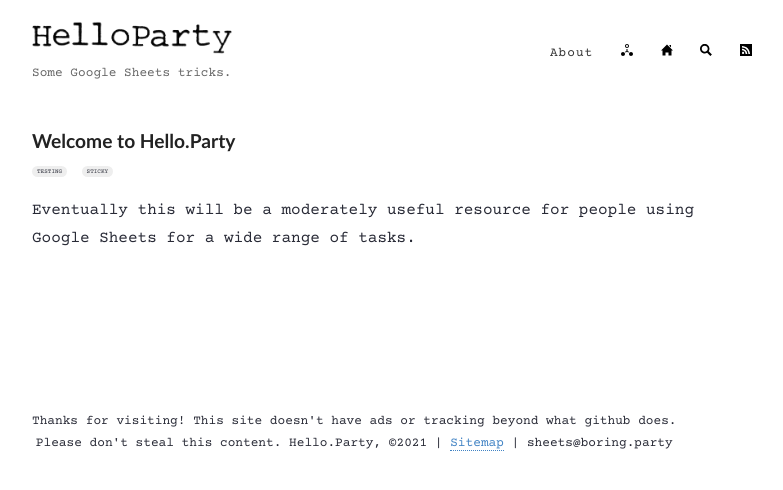
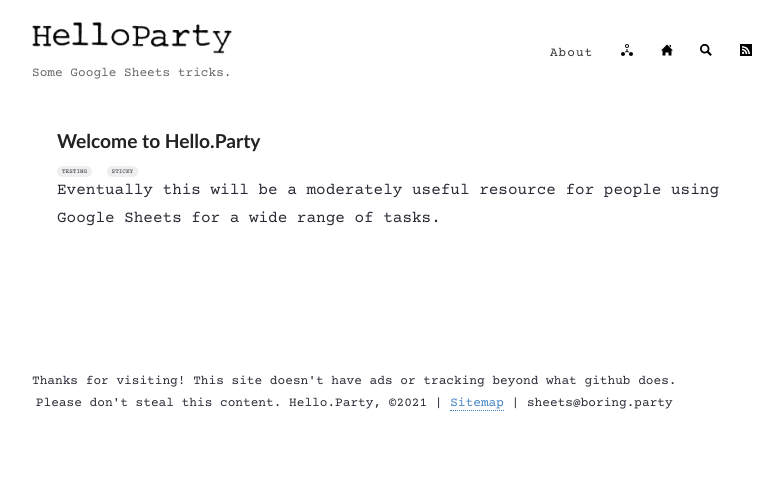
Before and after one commit to hello-party/hello-party-old.github.io, a Jekyll site: the page built from _posts/2021-02-01-sticky.md, in a window 1280 px wide. Shown: the top 490 px of the page, without its empty margins (248-1031 px from the left). Built offline with Jekyll 4.4.1, drawn with Linux system fonts in a browser that asks for light colours.

Commit message:
Update style.scss

```diff
--- a/assets/style.scss
+++ b/assets/style.scss
@@ -61,6 +61,11 @@
   padding: 0 10px;
   width: 100%;
 /*  background: $lightWhite;*/
+}
+
+
+article.post.detailed {
+    margin: 0px 25px;
 }
 
 h1, h2, h3, h4, h5, h6 {
@@ -132,7 +137,7 @@
 }
 
 p {
-  margin: 20px 0px;
+
 }
 
 details {
```
